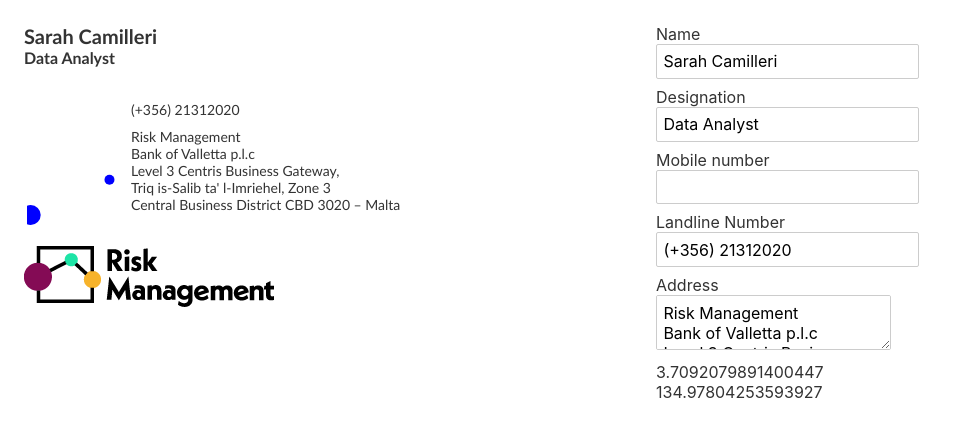
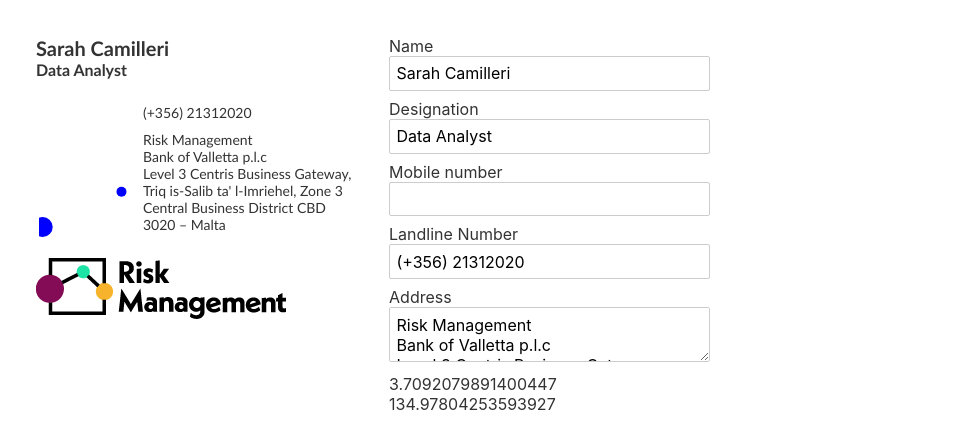
Before and after one commit to jcamilleri13/bov-signature-generator, a Svelte app: page / in a window 1280 px wide. Shown: the top 448 px of the page, without its empty margins (0-958 px from the left). Built offline with nearby package versions, Linux system fonts and the light colour scheme.

Commit message:
Style changes

```diff
--- a/public/global.css
+++ b/public/global.css
@@ -5,9 +5,10 @@
 }
 
 body {
+	display: flex;
 	color: #333;
 	margin: 0;
-	padding: 8px;
+	padding: 20px;
 	box-sizing: border-box;
 	font-family: -apple-system, BlinkMacSystemFont, "Segoe UI", Roboto, Oxygen-Sans, Ubuntu, Cantarell, "Helvetica Neue", sans-serif;
 }
@@ -38,6 +39,7 @@
 	box-sizing: border-box;
 	border: 1px solid #ccc;
 	border-radius: 2px;
+	width: 100%;
 }
 
 input:disabled {
```
